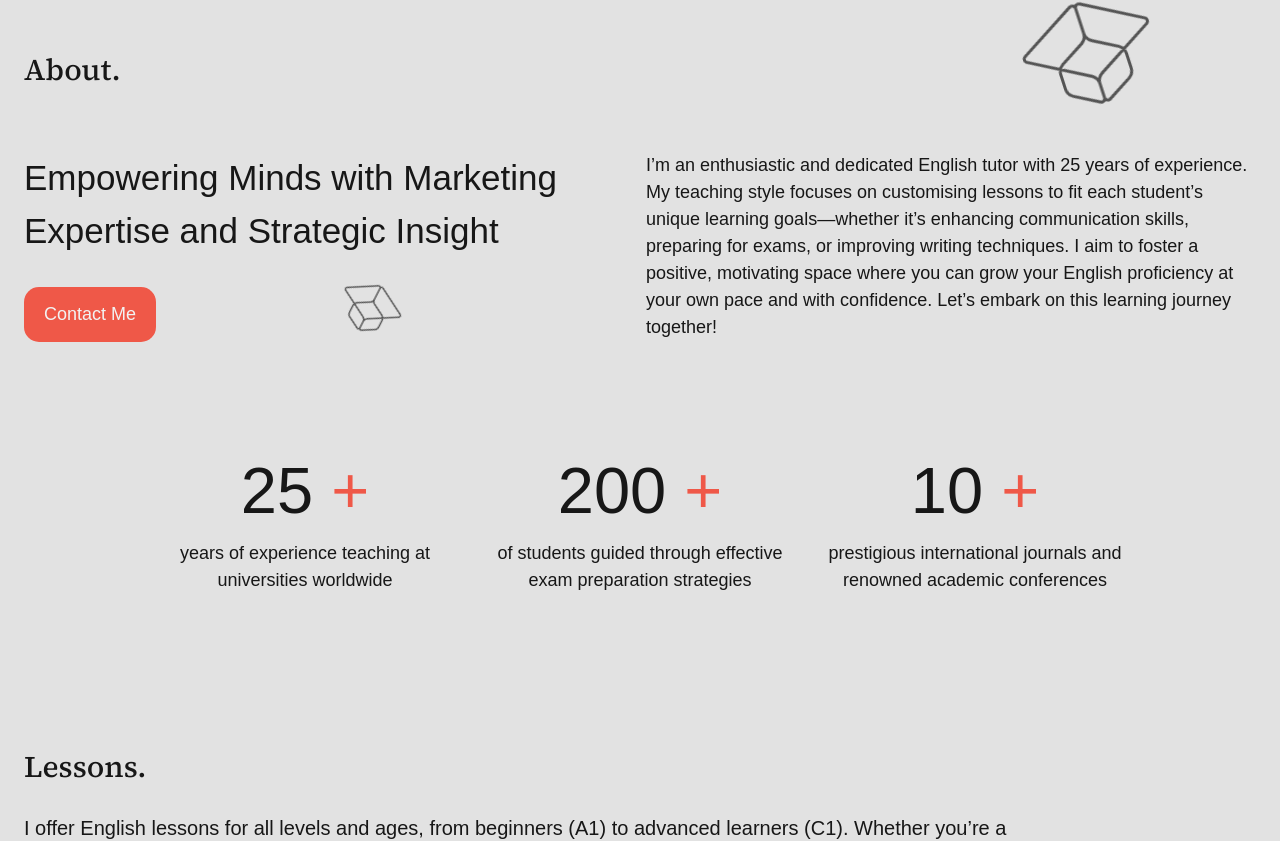
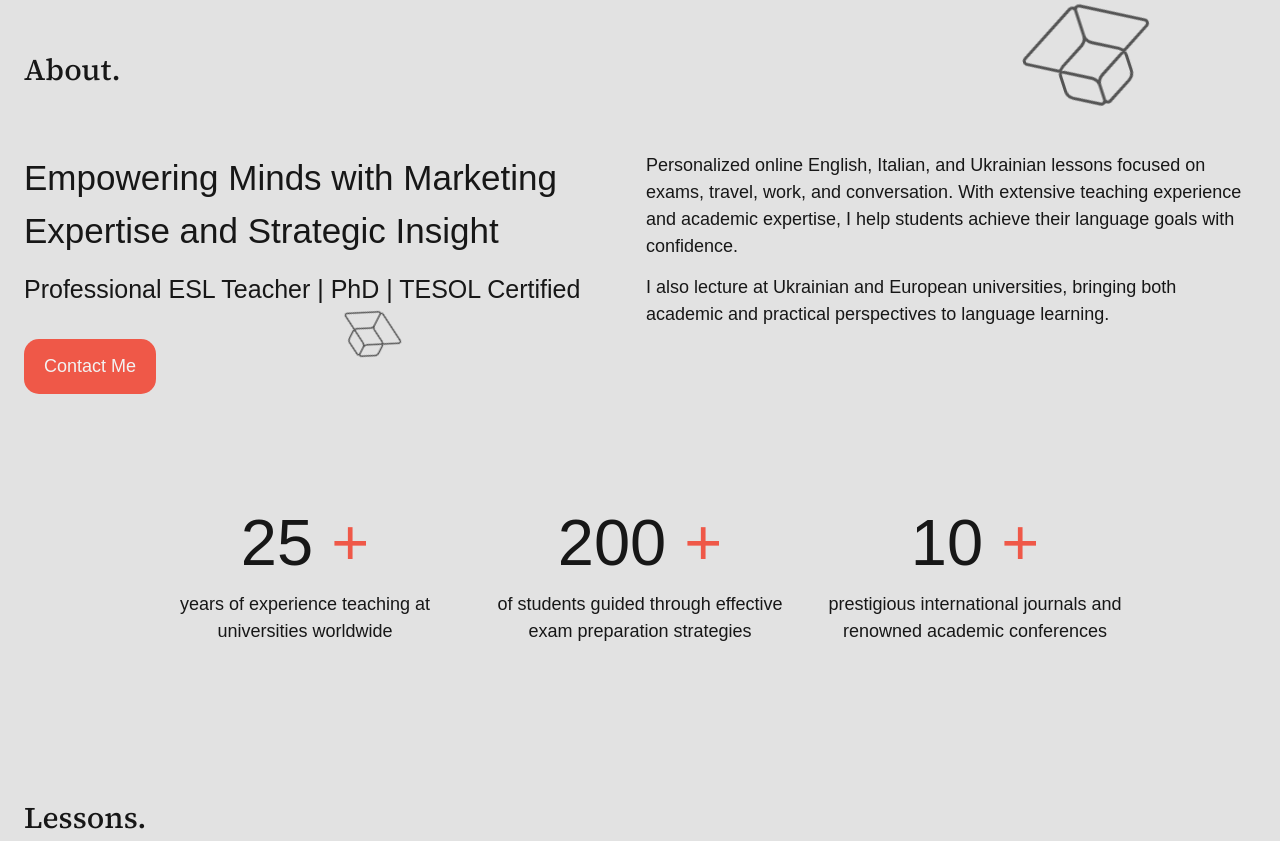
Before and after one commit to KaterynaDovzhenko/innad, a React (Vite) app: page / in a window 1280 px wide. Shown: the part 1174-2015 px from the top of the page. Built offline with nearby package versions, Linux system fonts and the light colour scheme.

Commit message:
Final changes
Removed price and added more content

```diff
--- a/src/components/PricingCard/PricingCard.jsx
+++ b/src/components/PricingCard/PricingCard.jsx
@@ -44,10 +44,10 @@ export default function PricingCard({ type, data, isSelected, onSelect }) {
         data-aos-delay="100"
         className={css.priceContainer}
       >
-        <div className={css.price}>
+        {/* <div className={css.price}>
           <h3>{data.price}</h3>
           <p>{data.extra}</p>
-        </div>
+        </div> */}
         <ul>
           {data.feature.map((item, index) => {
             const iconFeature = index === 0 ? timeIcon : growthIcon;
--- a/src/locales/en.json
+++ b/src/locales/en.json
@@ -17,7 +17,9 @@
   "about": {
     "title": "About.",
     "header": "Empowering Minds with Marketing Expertise and Strategic Insight",
-    "text": "I’m an enthusiastic and dedicated English tutor with 25 years of experience. My teaching style focuses on customising lessons to fit each student’s unique learning goals—whether it’s enhancing communication skills, preparing for exams, or improving writing techniques. I aim to foster a positive, motivating space where you can grow your English proficiency at your own pace and with confidence. Let’s embark on this learning journey together!",
+    "subheader": "Professional ESL Teacher | PhD | TESOL Certified",
+    "text": "Personalized online English, Italian, and Ukrainian lessons focused on exams, travel, work, and conversation. With extensive teaching experience and academic expertise, I help students achieve their language goals with confidence.",
+    "subtext": "I also lecture at Ukrainian and European universities, bringing both academic and practical perspectives to language learning.",
     "year": "years of experience teaching at universities worldwide",
     "students": "of students guided through effective exam preparation strategies",
     "articles": "prestigious international journals and renowned academic conferences"
--- a/src/locales/uk.json
+++ b/src/locales/uk.json
@@ -17,7 +17,9 @@
   "about": {
     "title": "Про мене.",
     "header": "Надихаю та навчаю з досвідом і стратегією",
-    "text": "Я — ентузіаст та відданий викладач англійської мови з 25-річним досвідом. Мій підхід до викладання полягає у створенні індивідуальних уроків, що відповідають потребам кожного учня — чи то покращення комунікативних навичок, підготовка до іспитів, або розвиток письма. Я прагну створити позитивне та мотивуюче середовище, де ви зможете впевнено вдосконалювати свою англійську в комфортному для вас темпі. Почнімо цю освітню подорож разом!",
+    "subheader": "Професійний викладач англійської мови (ESL) | Доктор філософії (PhD) | Сертифікований спеціаліст TESOL",
+    "text": "Персоналізовані онлайн-уроки англійської, італійської та української мов, орієнтовані на підготовку до іспитів, подорожі, роботу та розвиток розмовних навичок. Завдяки багаторічному викладацькому досвіду та ґрунтовній академічній підготовці я допомагаю студентам впевнено досягати своїх мовних цілей.",
+    "subtext": "Я також викладаю в українських та європейських університетах, поєднуючи академічний підхід із практичним досвідом, щоб зробити вивчення мов ефективним і змістовним.",
     "year": "років досвіду викладання у вишах по всьому світу",
     "students": "студентів підготовано за ефективними стратегіями до іспитів",
     "articles": "публікацій у престижних міжнародних журналах та на наукових конференціях"
--- a/src/pages/AboutPage/AboutPage.jsx
+++ b/src/pages/AboutPage/AboutPage.jsx
@@ -16,11 +16,25 @@ export default function AboutPage() {
             <h3 data-aos="fade-up" data-aos-delay="200" className={css.title}>
               {t("about.header")}
             </h3>
+            <h4
+              data-aos="fade-up"
+              data-aos-delay="200"
+              className={css.subtitle}
+            >
+              {t("about.subheader")}
+            </h4>
             <ContactBtn></ContactBtn>
           </div>
           <div className={css.right}>
             <p data-aos="fade-right" data-aos-delay="100">
               {t("about.text")}
+            </p>
+            <p
+              className={css.subtext}
+              data-aos="fade-right"
+              data-aos-delay="100"
+            >
+              {t("about.subtext")}
             </p>
           </div>
         </div>
--- a/src/pages/AboutPage/AboutPage.module.css
+++ b/src/pages/AboutPage/AboutPage.module.css
@@ -48,6 +48,29 @@
   .title {
     font-size: var(--h3-size);
   }
+}
+
+.subtitle {
+  font-size: var(--h4-size-mobile);
+  font-weight: 400;
+  text-align: start;
+  margin-top: 14px;
+}
+
+@media (min-width: 768px) {
+  .subtitle {
+    font-size: var(--h5-size);
+  }
+}
+
+@media (min-width: 1024px) {
+  .subtitle {
+    font-size: var(--h4-size);
+  }
+}
+
+.subtext {
+  margin-top: 14px;
 }
 
 .right {
```
